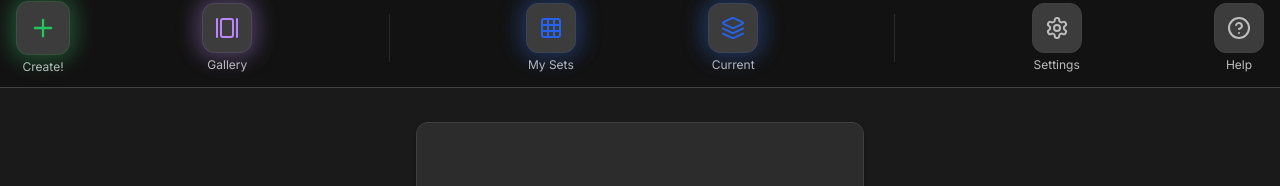
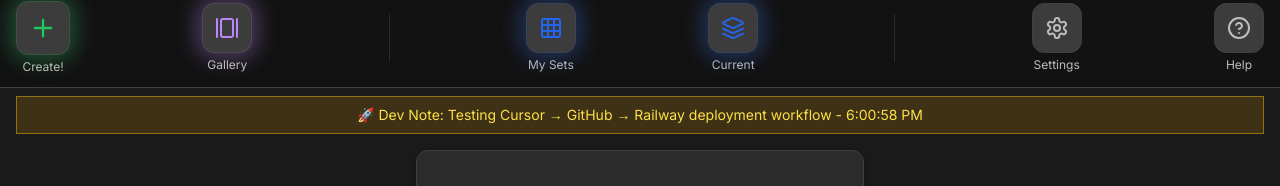
Before and after one commit to MaartenRischen/ThaiFlashcardsApp, a Next.js app: page / in a window 1280 px wide. Shown: the part 364-550 px from the top of the page. Built offline with nearby package versions, Linux system fonts and the light colour scheme; no server answers.

Commit message:
test: add yellow dev note to test Cursor→GitHub→Railway deployment workflow

```diff
--- a/app/page.tsx
+++ b/app/page.tsx
@@ -1058,6 +1058,11 @@ export default function ThaiFlashcards() {
         onOpenSetManager={() => setIsManagementModalOpen(true)}
         onOpenSetWizard={() => setShowSetWizardModal(true)}
       />
+
+      {/* Dev Note - Testing deployment workflow */}
+      <div className="bg-yellow-600/20 border border-yellow-500/50 text-yellow-300 px-4 py-2 mx-4 mt-2 rounded-lg text-sm text-center">
+        🚀 Dev Note: Testing Cursor → GitHub → Railway deployment workflow - {new Date().toLocaleTimeString()}
+      </div>
 
       {/* Show testGenResult for debugging - Refined conditional and type guards */}
       {typeof testGenResult === 'object' && testGenResult !== null && (
```
